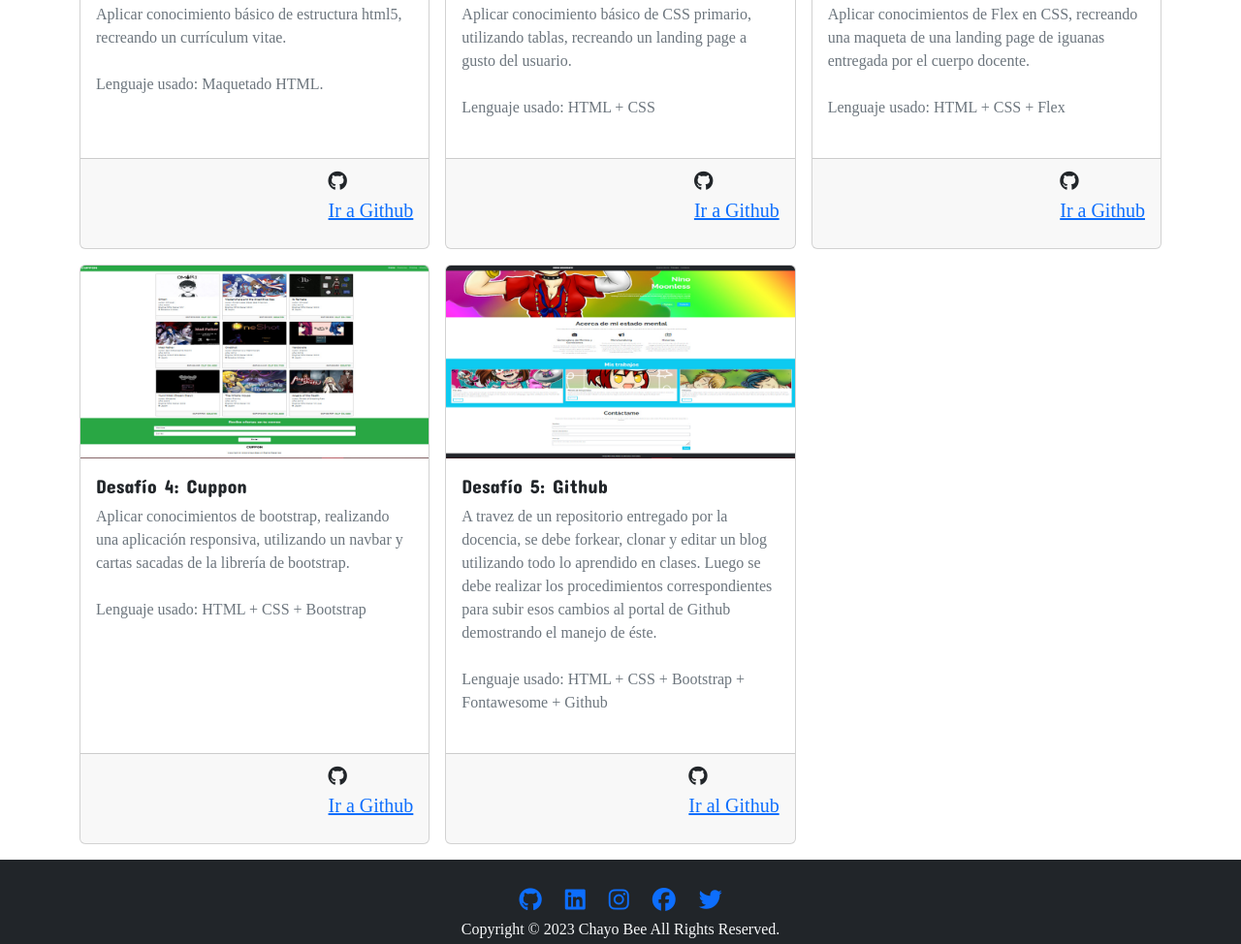
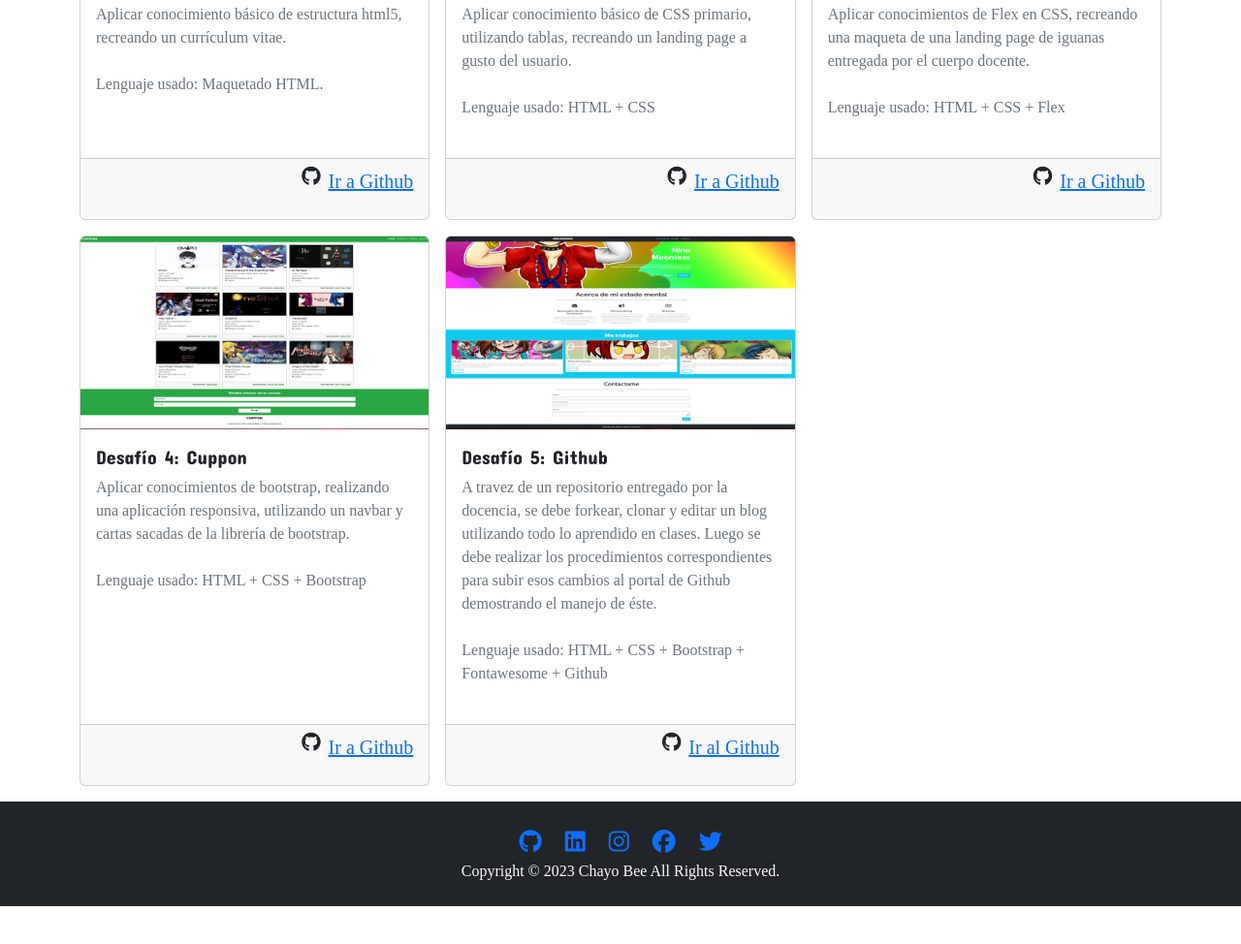
Before and after one commit to ChayoBee/CV-ChayoBee, a plain HTML site: page portfolio.html in a window 1280 px wide. Shown: the part 402-1376 px from the top of the page at 97% size. After the commit the page ends 1337 px from the top, so only its background shows below. Drawn offline with nearby package versions, Linux system fonts and the light colour scheme; a web font is replaced by a local one.

Commit message:
12avo Commit

```diff
--- a/portfolio.html
+++ b/portfolio.html
@@ -89,8 +89,8 @@
                             <br>
                     </div>
                         <div class="card-footer d-flex justify-content-end align-items-center gap-2">
-                            <span class="fs-5">
-                                <i class="fa-brands fa-github"></i><p><a href="#">Ir a Github</a></p>
+                            <span class="fs-5 d-flex gap-2 botonF">
+                                <i class="fa-brands fa-github"></i><p><a class="botonF" href="https://github.com/ChayoBee/cv-first" target="_blank">Ir a Github</a></p>
                             </span>
                         </div>
                 </div>
@@ -110,8 +110,8 @@
                             <br>
                     </div>
                         <div class="card-footer d-flex justify-content-end align-items-center gap-2">
-                            <span class="fs-5">
-                                <i class="fa-brands fa-github"></i><p><a href="#">Ir a Github</a></p>
+                            <span class="fs-5 d-flex gap-2 botonF">
+                                <i class="fa-brands fa-github"></i><p><a class="botonF" href="https://github.com/ChayoBee/landing-page-hooky" target="_blank">Ir a Github</a></p>
                             </span>
                         </div>
                 </div>
@@ -131,8 +131,8 @@
                             <br>
                     </div>
                         <div class="card-footer d-flex justify-content-end align-items-center gap-2">
-                            <span class="fs-5">
-                                <i class="fa-brands fa-github"></i><p><a href="#">Ir a Github</a></p>
+                            <span class="fs-5 d-flex gap-2 botonF">
+                                <i class="fa-brands fa-github"></i><p><a class="botonF" href="https://github.com/ChayoBee/landing-page-iguana" target="_blank">Ir a Github</a></p>
                             </span>
                         </div>
                 </div>
@@ -152,8 +152,8 @@
                         <br>
                     </div>
                         <div class="card-footer d-flex justify-content-end align-items-center gap-2">
-                            <span class="fs-5">
-                                <i class="fa-brands fa-github"></i><p><a href="#">Ir a Github</a></p>
+                            <span class="fs-5 d-flex gap-2 botonF">
+                                <i class="fa-brands fa-github"></i><p><a class="botonF" href="https://github.com/ChayoBee/dl-cuppon" target="_blank">Ir a Github</a></p>
                             </span>
                         </div>
                 </div>
@@ -173,8 +173,8 @@
                             <br>
                     </div>
                         <div class="card-footer d-flex justify-content-end align-items-center gap-2">
-                            <span class="fs-5">
-                                <i class="fa-brands fa-github"></i><p><a href="#">Ir al Github</a></p>
+                            <span class="fs-5 d-flex gap-2 botonF">
+                                <i class="fa-brands fa-github"></i><p><a class="botonF" href="https://github.com/ChayoBee/fdsw-github" target="_blank">Ir al Github</a></p>
                             </span>
                         </div>
                 </div>
@@ -183,16 +183,16 @@
     </div>
 
     <footer class="bg-dark text-center text-light p-4 d-flex flex-column align-items-center">
-        <div class="social d-flex gap-4 fs-4 botonF">
-            <a href="https://github.com/ChayoBee"><i class="fa-brands fa-github"></i>
+        <div class="social d-flex gap-4 fs-4">
+            <a class="botonF" href="https://github.com/ChayoBee"><i class="fa-brands fa-github"></i>
             </a>
-            <a href="https://www.linkedin.com/in/rosario-nino-vicu%C3%B1a-6b768b251/"><i class="fa-brands fa-linkedin"></i>
+            <a class="botonF" href="https://www.linkedin.com/in/rosario-nino-vicu%C3%B1a-6b768b251/"><i class="fa-brands fa-linkedin"></i>
             </a>
-            <a href="https://www.instagram.com/ninomoonless/"><i class="fa-brands fa-instagram"></i>
+            <a class="botonF" href="https://www.instagram.com/ninomoonless/"><i class="fa-brands fa-instagram"></i>
             </a>
-            <a href="https://www.facebook.com/ninomoonless"><i class="fa-brands fa-facebook"></i>
+            <a class="botonF" href="https://www.facebook.com/ninomoonless"><i class="fa-brands fa-facebook"></i>
             </a>
-            <a href="https://twitter.com/NinoMoonless"><i class="fa-brands fa-twitter"></i>
+            <a class="botonF" href="https://twitter.com/NinoMoonless"><i class="fa-brands fa-twitter"></i>
             </a>
         </div>
         <p class="mb-0">Copyright © 2023 Chayo Bee All Rights Reserved.</p>
--- a/stylesheet/styles.css
+++ b/stylesheet/styles.css
@@ -116,7 +116,7 @@ p {
 }
 
 .botonF {
-    cursor: url(../assets/img/w02-h.cur)pointer;
+    cursor: url(../assets/img/w02-h.cur), pointer;
 }
 
 footer {
```
Also changed, not shown: about.html (+5 -5 lines), colab.html (+5 -5 lines), index.html (+5 -5 lines).
